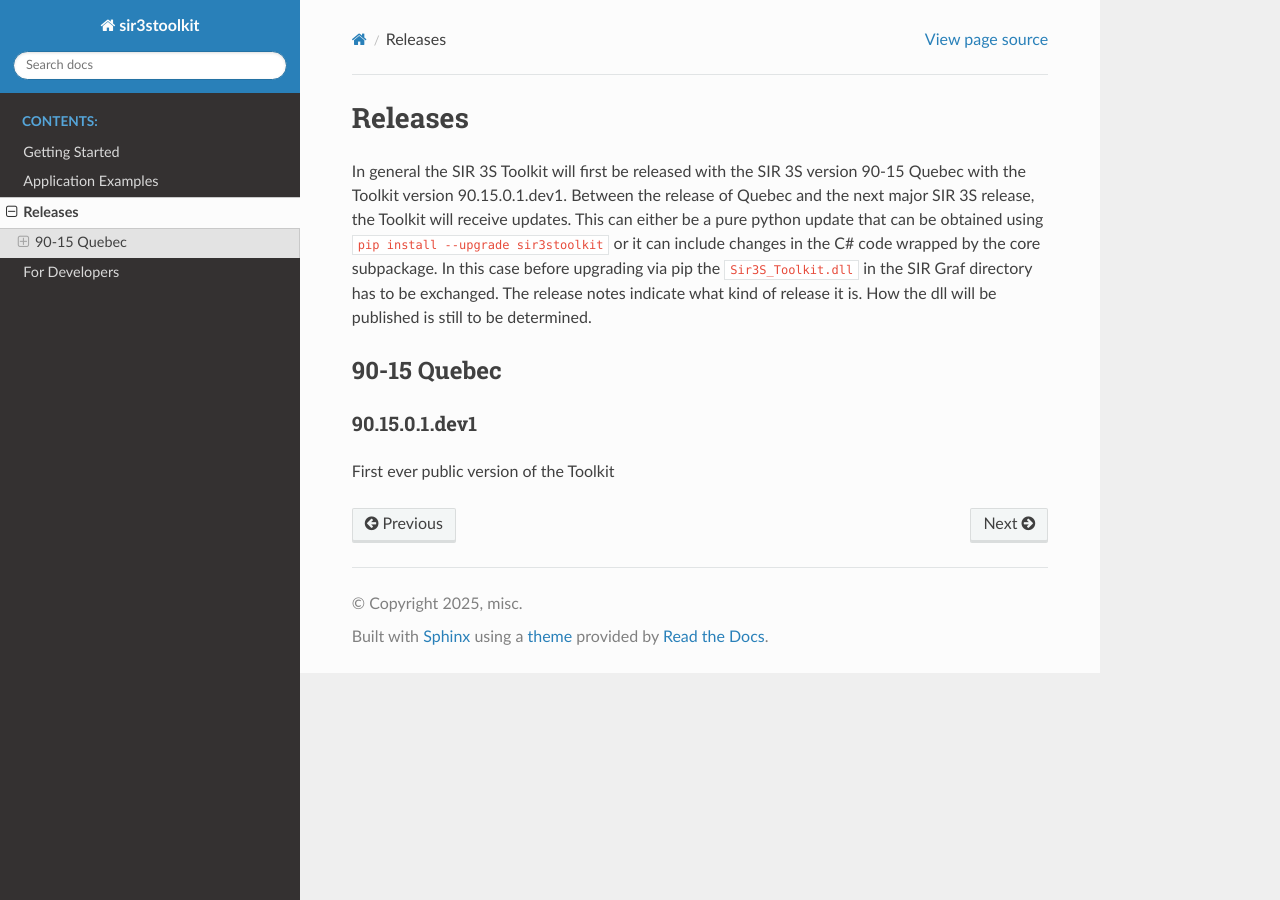
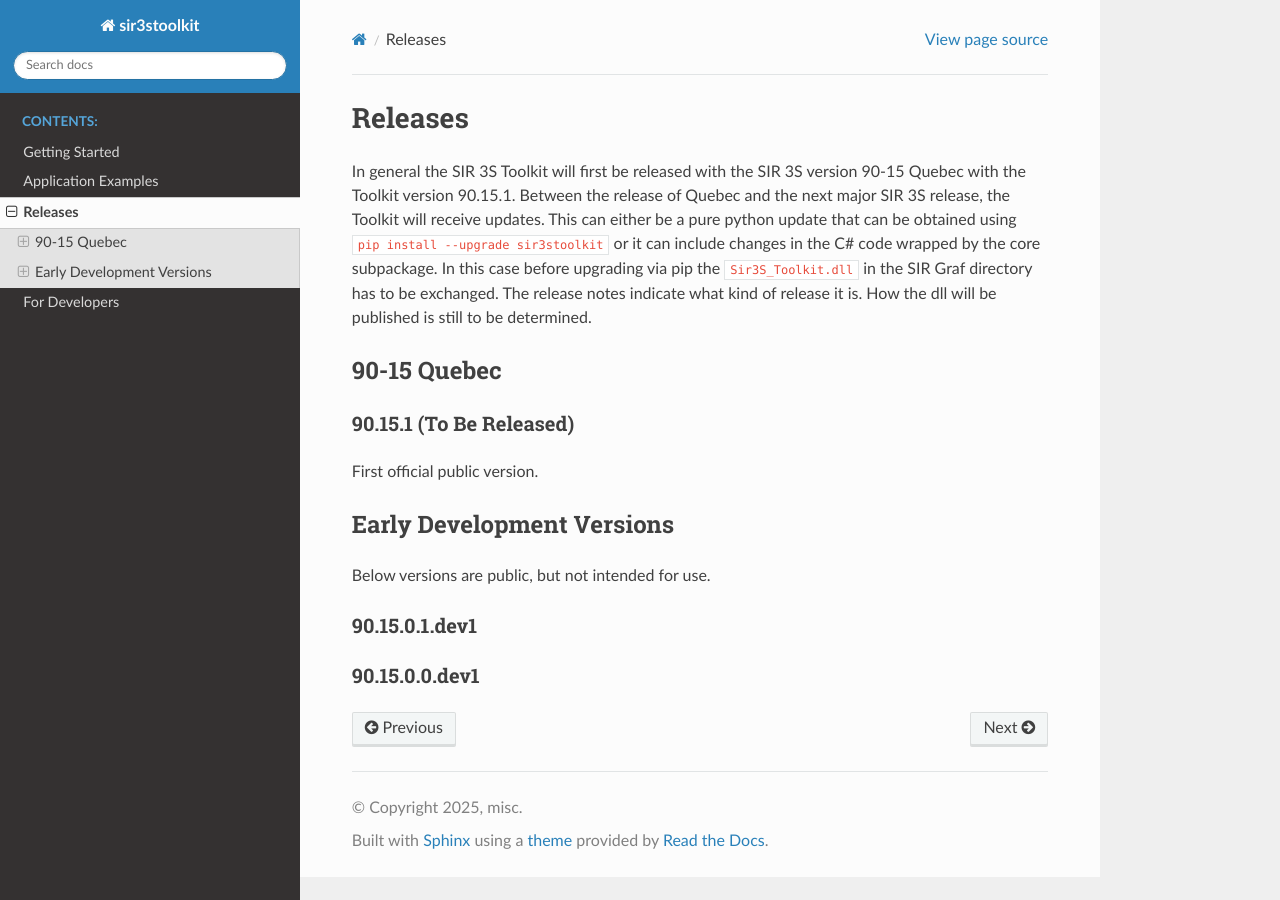
Before and after one commit to 3SConsult/sir3stoolkit, a Sphinx documentation site: the page built from docs/source/releases.rst, in a window 1280 px wide. Built offline with Sphinx 7.4.7 and the Read the Docs theme 3.1.0, drawn with Linux system fonts in a browser that asks for light colours; pages that are not in the unit, such as notebooks, are missing from menus.

Commit message:
Documentation: Preparation for version 90.15.1

```diff
--- a/docs/source/releases.rst
+++ b/docs/source/releases.rst
@@ -1,13 +1,24 @@
 Releases
 ========
 
-In general the SIR 3S Toolkit will first be released with the SIR 3S version 90-15 Quebec with the Toolkit version 90.15.0.1.dev1. Between the release of Quebec and the next major SIR 3S release, the Toolkit will receive updates.
+In general the SIR 3S Toolkit will first be released with the SIR 3S version 90-15 Quebec with the Toolkit version 90.15.1. Between the release of Quebec and the next major SIR 3S release, the Toolkit will receive updates.
 This can either be a pure python update that can be obtained using ``pip install --upgrade sir3stoolkit`` or it can include changes in the C# code wrapped by the core subpackage. In this case before upgrading via pip the ``Sir3S_Toolkit.dll`` in the SIR Graf directory has to be exchanged. The release notes indicate what kind of release it is. How the dll will be published is still to be determined.
 
 90-15 Quebec
 ------------
 
+90.15.1 (To Be Released)
+~~~~~~~~~~~~~~~~~~~~~~~~
+
+First official public version.
+
+Early Development Versions
+--------------------------
+
+Below versions are public, but not intended for use.
+
 90.15.0.1.dev1
 ~~~~~~~~~~~~~~
 
-First ever public version of the Toolkit
+90.15.0.0.dev1
+~~~~~~~~~~~~~~
```
